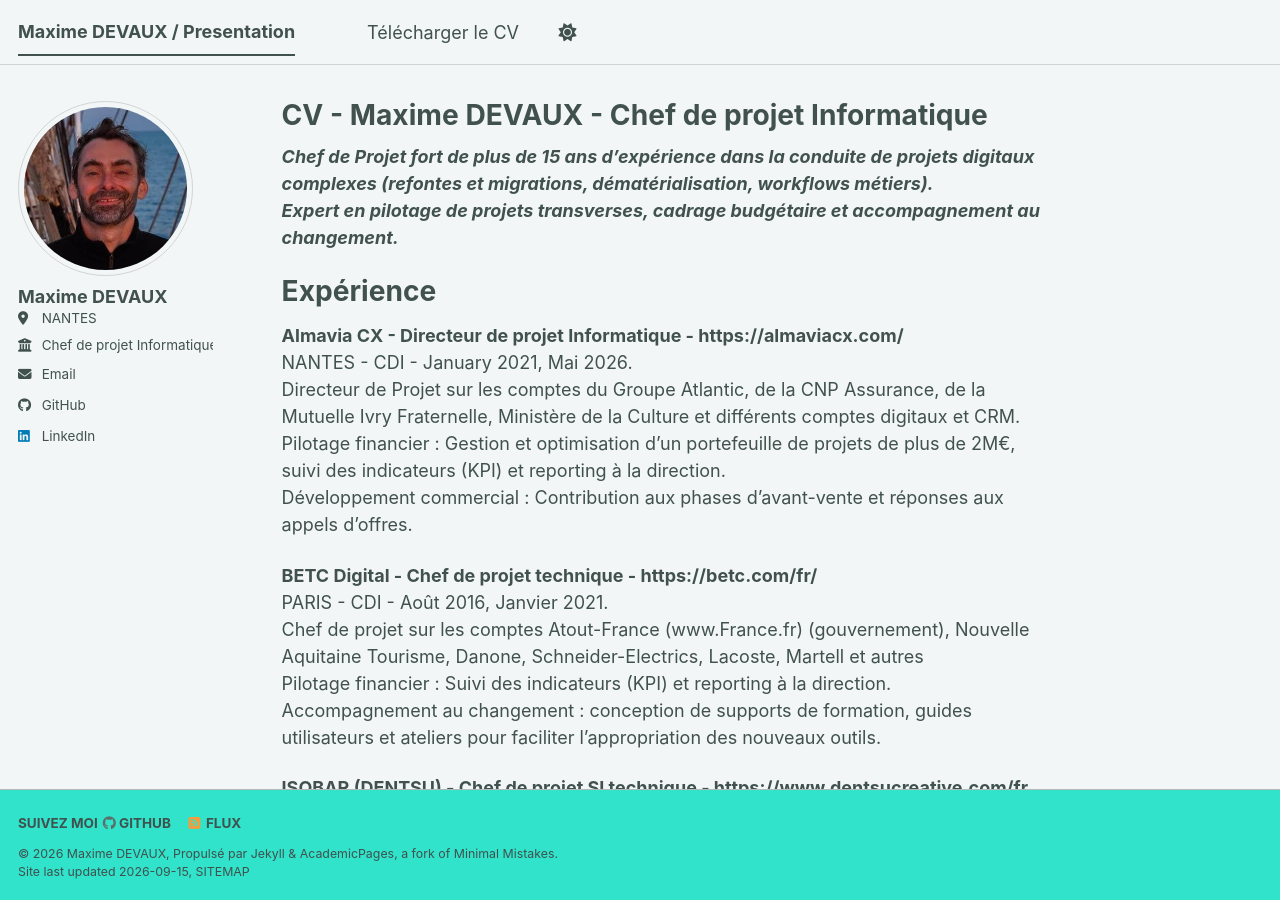
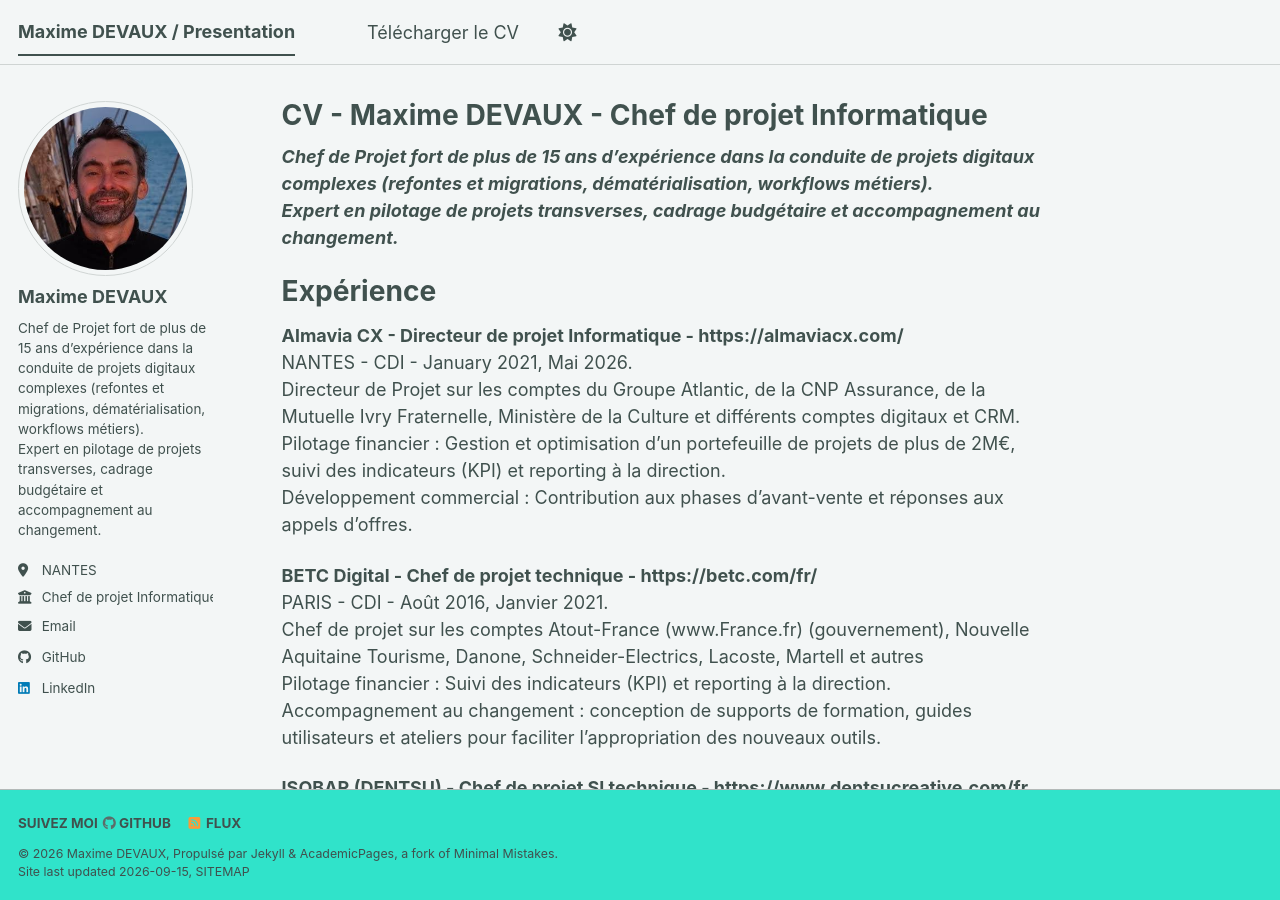
Before and after one commit to maximedevaux/maximedevaux.github.io, a Jekyll site: the page built from _pages/about.md, in a window 1280 px wide and 900 px high. Built offline with Jekyll 4.4.1, drawn with Linux system fonts in a browser that asks for light colours; a style sheet for code colours, icons or effects is not loaded.

Commit message:
Revise bio in _config.yml
Updated bio with detailed professional experience.

```diff
--- a/_config.yml
+++ b/_config.yml
@@ -26,7 +26,8 @@
   avatar           : "profile.png"
   name             : "Maxime DEVAUX"
   pronouns         : # example: "he"
-  bio              : # "Portfolio"
+  bio              : "Chef de Projet fort de plus de 15 ans d’expérience dans la conduite de projets digitaux complexes (refontes et migrations, dématérialisation, workflows métiers).<br>
+Expert en pilotage de projets transverses, cadrage budgétaire et accompagnement au changement."
   location         : "NANTES"
   employer         : "Chef de projet Informatique"
   uri              : # "https://www.linkedin.com/in/maximedevaux/"
```
